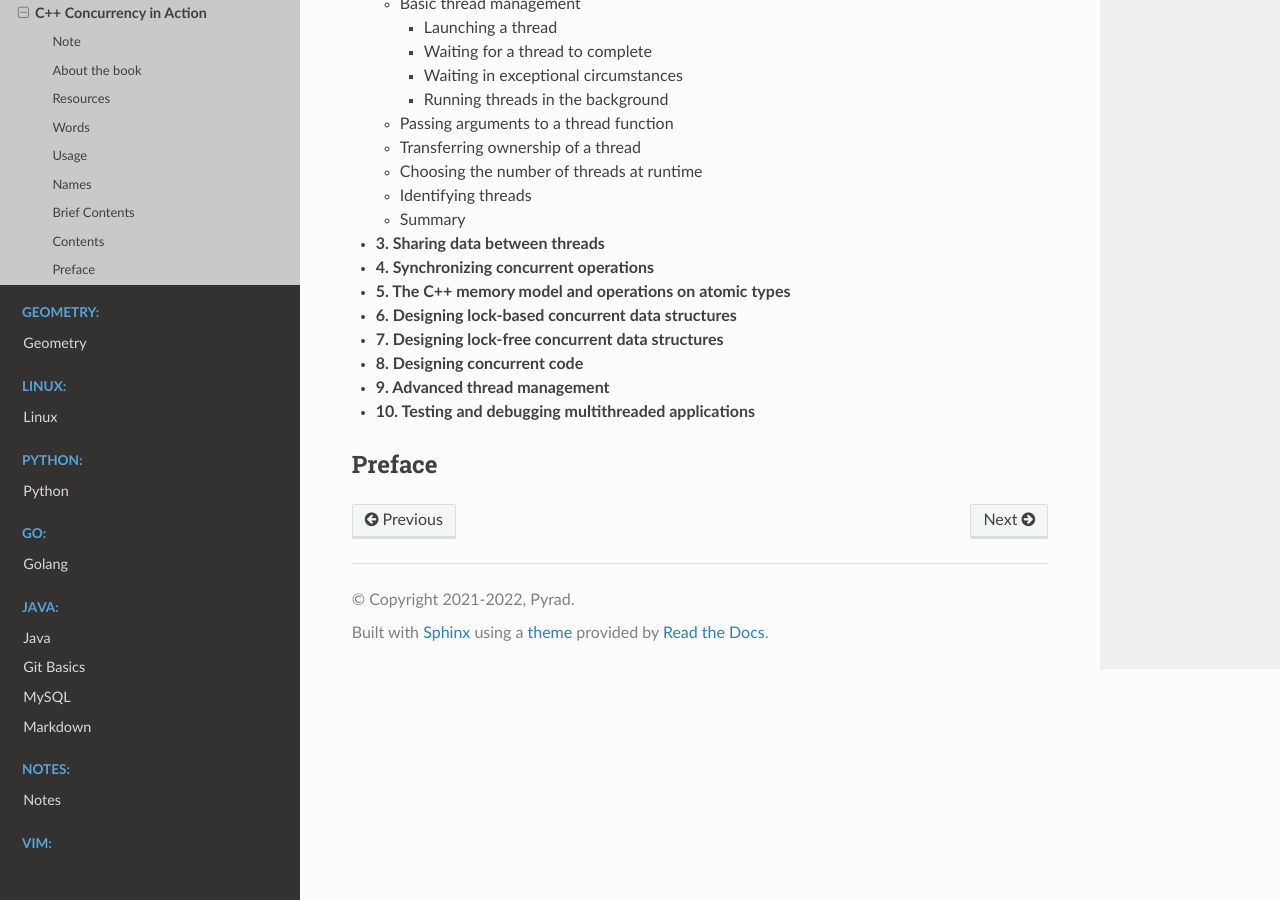
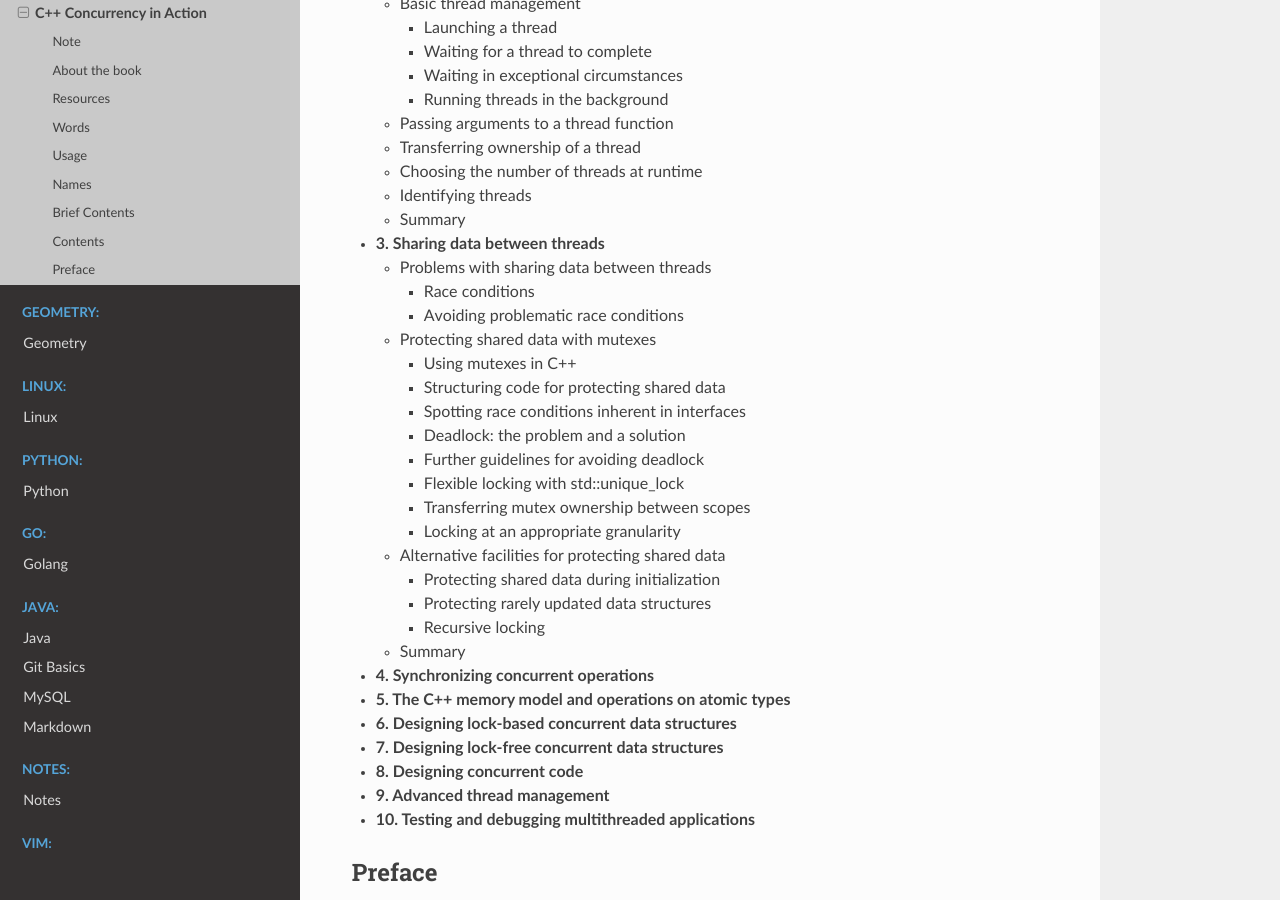
Before and after one commit to Pyrad/pyradnotes, a Sphinx documentation site: the page built from source/CPP/CppConcurrencyInAction.md, in a window 1280 px wide and 900 px high, scrolled down 1432 px. Built offline with Sphinx 7.4.7 and the Read the Docs theme 2.0.0, drawn with Linux system fonts in a browser that asks for light colours.

Commit message:
CCIA Continue with detailed cotent

```diff
--- a/source/CPP/CppConcurrencyInAction.md
+++ b/source/CPP/CppConcurrencyInAction.md
@@ -62,6 +62,23 @@
 	- Identifying threads
 	- Summary
 - **3. Sharing data between threads**
+	- Problems with sharing data between threads
+		- Race conditions
+		- Avoiding problematic race conditions
+	- Protecting shared data with mutexes
+		- Using mutexes in C++
+		- Structuring code for protecting shared data
+		- Spotting race conditions inherent in interfaces
+		- Deadlock: the problem and a solution
+		- Further guidelines for avoiding deadlock
+		- Flexible locking with std::unique_lock
+		- Transferring mutex ownership between scopes
+		- Locking at an appropriate granularity
+	- Alternative facilities for protecting shared data
+		- Protecting shared data during initialization
+		- Protecting rarely updated data structures
+		- Recursive locking
+	- Summary
 - **4. Synchronizing concurrent operations**
 - **5. The C++ memory model and operations on atomic types**
 - **6. Designing lock-based concurrent data structures**
```
